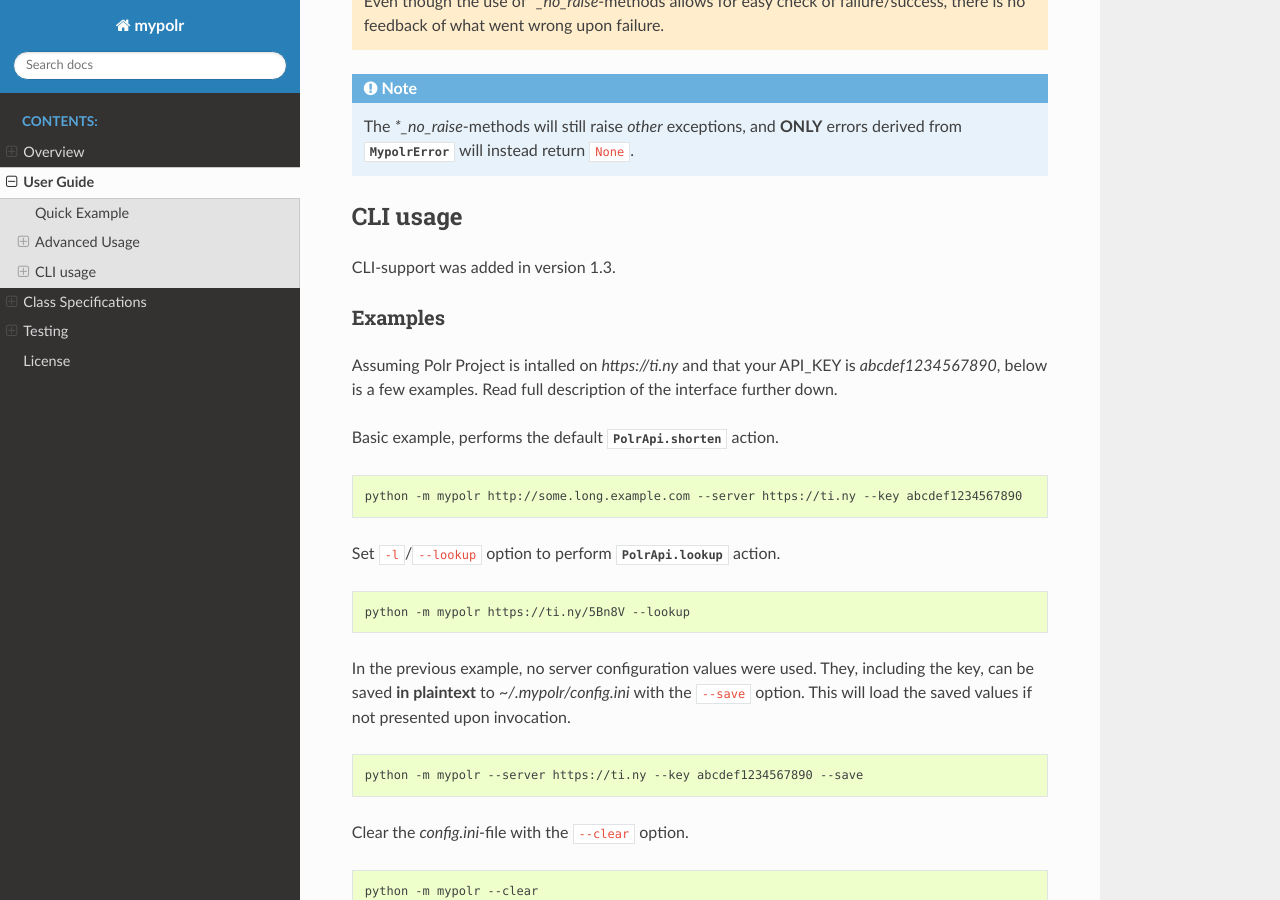
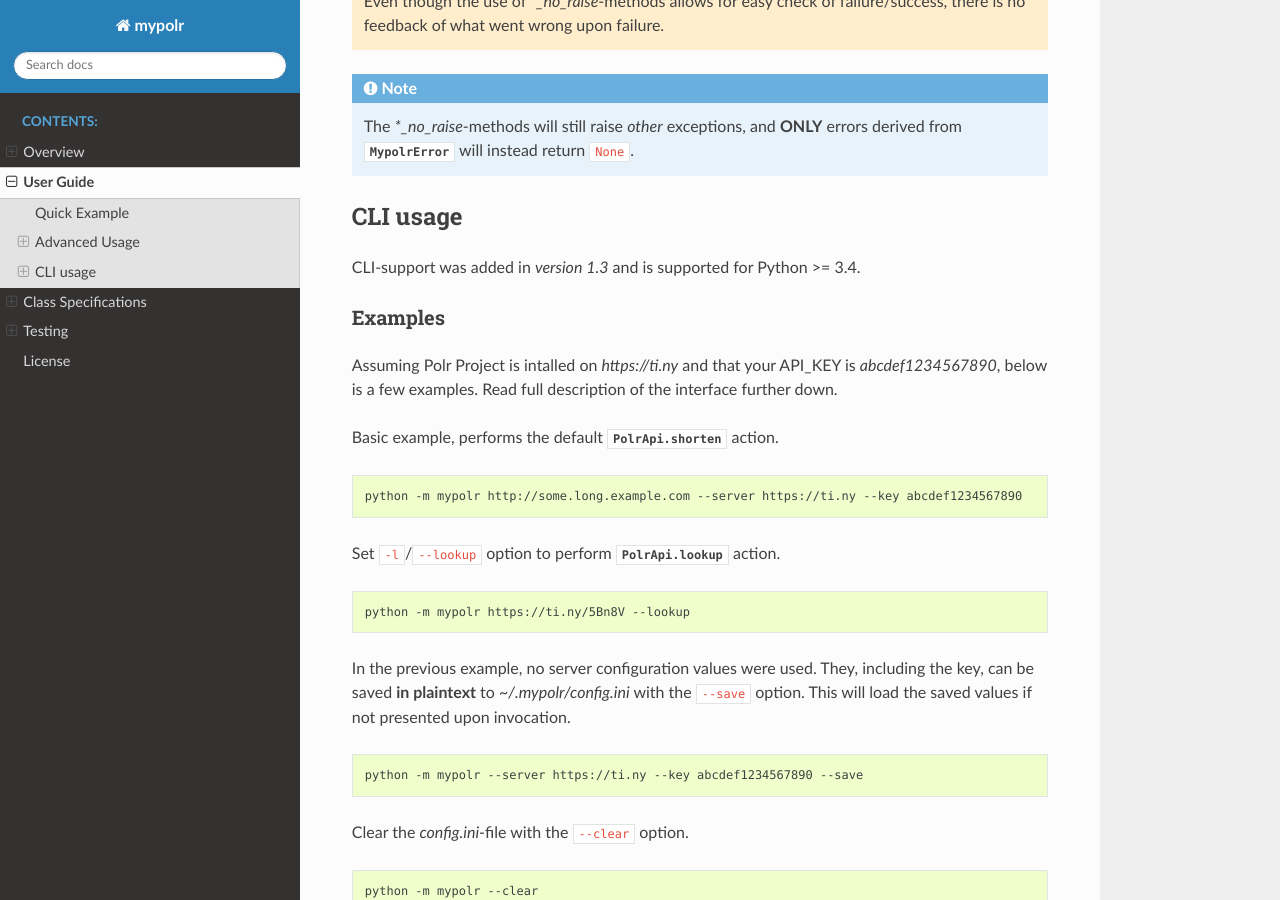
Before and after one commit to fauskanger/mypolr, a Sphinx documentation site: the page built from docs/usage.rst, in a window 1280 px wide and 900 px high, scrolled down 3765 px. Built offline with Sphinx 7.4.7 and the Read the Docs theme 2.0.0, drawn with Linux system fonts in a browser that asks for light colours.

Commit message:
update docs, CLI supported on python >=3.4

```diff
--- a/docs/usage.rst
+++ b/docs/usage.rst
@@ -211,7 +211,7 @@
 CLI usage
 =========
 
-CLI-support was added in version 1.3.
+CLI-support was added in *version 1.3* and is supported for Python >= 3.4.
 
 Examples
 --------
```
